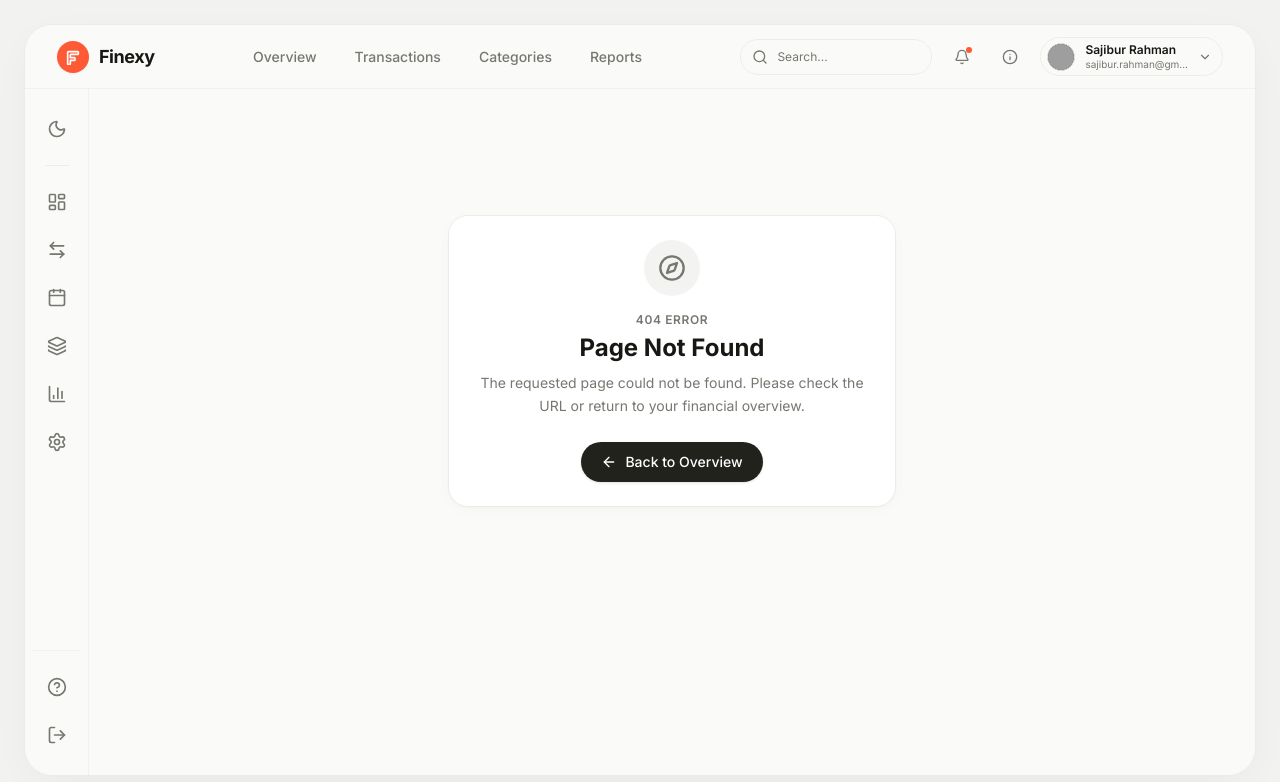
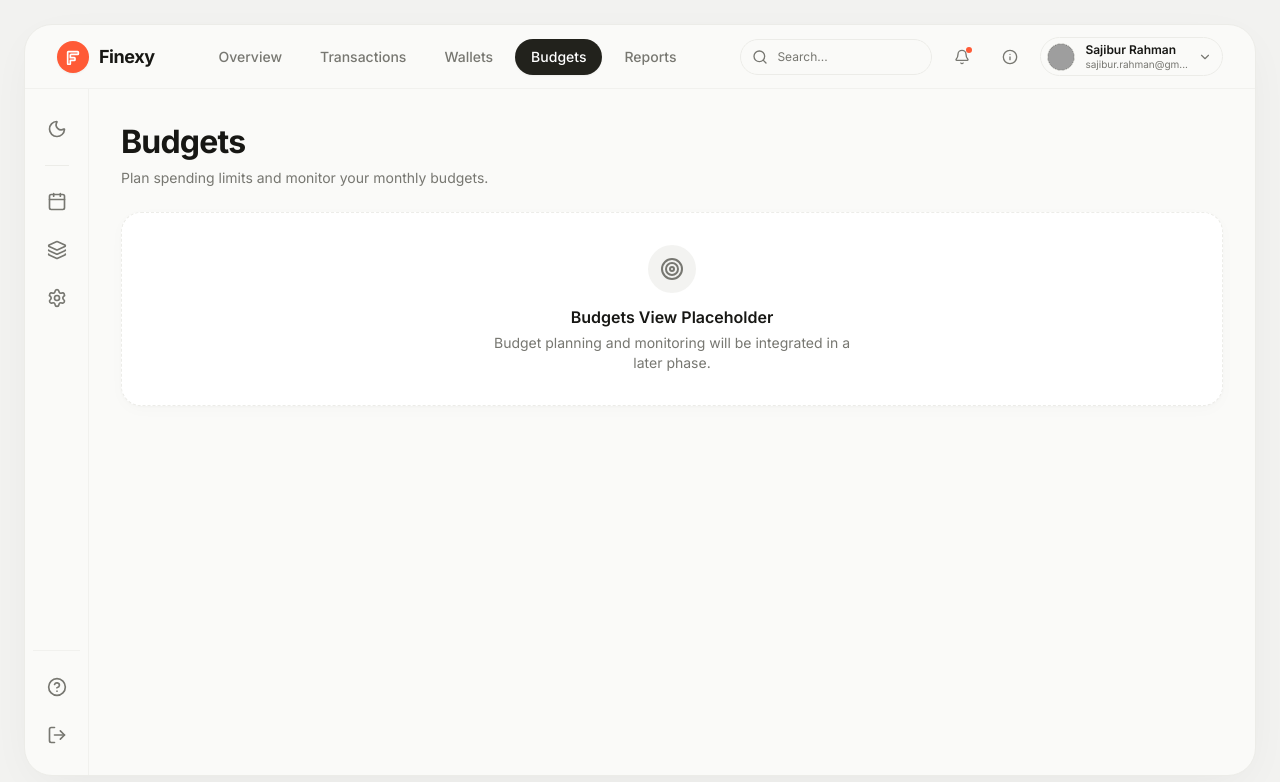
Before and after one commit to alpin278/finexy, a React (Vite) app: page /budgets in a window 1280 px wide. Shown: the top 782 px of the page. Built offline with nearby package versions, Linux system fonts and the light colour scheme; grey boxes are pictures that could not be loaded.

Commit message:
fix(navigation): align Finexy routes with final Figma IA

```diff
--- a/src/components/layout/AppShell.tsx
+++ b/src/components/layout/AppShell.tsx
@@ -5,7 +5,16 @@ import { Sidebar } from './Sidebar';
 import { TopNavigation } from './TopNavigation';
 import { MainContent } from './MainContent';
 import { getActiveTabFromPath, type NavigationTab } from '../../types/navigation';
-import { X, LayoutDashboard, ArrowLeftRight, Layers, BarChart3, Settings } from 'lucide-react';
+import {
+  X,
+  LayoutDashboard,
+  ArrowLeftRight,
+  Wallet,
+  Target,
+  BarChart3,
+  Layers,
+  Settings,
+} from 'lucide-react';
 
 export interface AppShellProps {
   currentTab?: NavigationTab;
@@ -21,11 +30,26 @@ export function AppShell({ currentTab, onNavigate, children, className }: AppShe
   const location = useLocation();
   const activeTab = currentTab || getActiveTabFromPath(location.pathname);
 
-  const navTabs: { id: NavigationTab; label: string; path: string; icon: React.ComponentType<{ className?: string }> }[] = [
+  const primaryNavTabs: {
+    id: NavigationTab;
+    label: string;
+    path: string;
+    icon: React.ComponentType<{ className?: string }>;
+  }[] = [
     { id: 'overview', label: 'Overview', path: '/overview', icon: LayoutDashboard },
     { id: 'transactions', label: 'Transactions', path: '/transactions', icon: ArrowLeftRight },
+    { id: 'wallets', label: 'Wallets', path: '/wallets', icon: Wallet },
+    { id: 'budgets', label: 'Budgets', path: '/budgets', icon: Target },
+    { id: 'reports', label: 'Reports', path: '/reports', icon: BarChart3 },
+  ];
+
+  const utilityNavTabs: {
+    id: NavigationTab;
+    label: string;
+    path: string;
+    icon: React.ComponentType<{ className?: string }>;
+  }[] = [
     { id: 'categories', label: 'Categories', path: '/categories', icon: Layers },
-    { id: 'reports', label: 'Reports', path: '/reports', icon: BarChart3 },
     { id: 'settings', label: 'Settings', path: '/settings', icon: Settings },
   ];
 
@@ -95,7 +119,7 @@ export function AppShell({ currentTab, onNavigate, children, className }: AppShe
 
               {/* Mobile Navigation Links */}
               <div className="py-6 flex flex-col gap-1.5 flex-1">
-                {navTabs.map((tab) => {
+                {primaryNavTabs.map((tab) => {
                   const Icon = tab.icon;
                   const isActive = activeTab === tab.id;
                   return (
@@ -118,6 +142,34 @@ export function AppShell({ currentTab, onNavigate, children, className }: AppShe
                     </Link>
                   );
                 })}
+                <div className="mt-4 pt-4 border-t border-border">
+                  <p className="px-4 pb-2 text-[10px] font-semibold uppercase tracking-wider text-secondary">
+                    Utilities
+                  </p>
+                  {utilityNavTabs.map((tab) => {
+                    const Icon = tab.icon;
+                    const isActive = activeTab === tab.id;
+                    return (
+                      <Link
+                        key={tab.id}
+                        to={tab.path}
+                        onClick={() => {
+                          onNavigate?.(tab.id);
+                          setIsMobileMenuOpen(false);
+                        }}
+                        className={cn(
+                          'flex items-center gap-3 px-4 py-3 rounded-xl text-sm font-medium transition-colors text-left',
+                          isActive
+                            ? 'bg-dark text-white shadow-xs'
+                            : 'text-secondary hover:text-primary hover:bg-surface'
+                        )}
+                      >
+                        <Icon className="w-5 h-5" />
+                        <span>{tab.label}</span>
+                      </Link>
+                    );
+                  })}
+                </div>
               </div>
 
               {/* Mobile Drawer Footer */}
--- a/src/components/layout/Sidebar.tsx
+++ b/src/components/layout/Sidebar.tsx
@@ -3,11 +3,8 @@ import { Link, useLocation } from 'react-router-dom';
 import {
   Sun,
   Moon,
-  LayoutDashboard,
-  ArrowLeftRight,
   Calendar,
   Layers,
-  BarChart3,
   Settings,
   HelpCircle,
   LogOut,
@@ -41,11 +38,8 @@ export function Sidebar({
     path?: string;
     icon: ComponentType<{ className?: string }>;
   }[] = [
-    { id: 'overview', label: 'Overview', tab: 'overview', path: '/overview', icon: LayoutDashboard },
-    { id: 'transactions', label: 'Transactions', tab: 'transactions', path: '/transactions', icon: ArrowLeftRight },
-    { id: 'calendar', label: 'Calendar', tab: 'overview', path: '/overview', icon: Calendar },
+    { id: 'calendar', label: 'Calendar', path: '/overview', icon: Calendar },
     { id: 'categories', label: 'Categories', tab: 'categories', path: '/categories', icon: Layers },
-    { id: 'reports', label: 'Reports', tab: 'reports', path: '/reports', icon: BarChart3 },
     { id: 'settings', label: 'Settings', tab: 'settings', path: '/settings', icon: Settings },
   ];
 
--- a/src/components/layout/TopNavigation.tsx
+++ b/src/components/layout/TopNavigation.tsx
@@ -29,7 +29,8 @@ export function TopNavigation({
   const navTabs: { id: NavigationTab; label: string; path: string }[] = [
     { id: 'overview', label: 'Overview', path: '/overview' },
     { id: 'transactions', label: 'Transactions', path: '/transactions' },
-    { id: 'categories', label: 'Categories', path: '/categories' },
+    { id: 'wallets', label: 'Wallets', path: '/wallets' },
+    { id: 'budgets', label: 'Budgets', path: '/budgets' },
     { id: 'reports', label: 'Reports', path: '/reports' },
   ];
 
--- /dev/null
+++ b/src/pages/BudgetsPage.tsx
@@ -0,0 +1,27 @@
+import { Target } from 'lucide-react';
+import { Card } from '../components/ui/Card';
+
+export function BudgetsPage() {
+  return (
+    <div className="space-y-6 animate-in fade-in-50 duration-200">
+      <div>
+        <h1 className="text-2xl sm:text-[32px] font-bold text-primary tracking-tight">Budgets</h1>
+        <p className="text-xs sm:text-sm text-secondary mt-1">
+          Plan spending limits and monitor your monthly budgets.
+        </p>
+      </div>
+
+      <Card padding="lg" className="border-dashed flex flex-col items-center justify-center py-12 text-center">
+        <div className="w-12 h-12 rounded-full bg-border/60 flex items-center justify-center text-secondary mb-3">
+          <Target className="w-6 h-6" />
+        </div>
+        <h2 className="text-base font-semibold text-primary">Budgets View Placeholder</h2>
+        <p className="text-xs sm:text-sm text-secondary max-w-sm mt-1">
+          Budget planning and monitoring will be integrated in a later phase.
+        </p>
+      </Card>
+    </div>
+  );
+}
+
+export default BudgetsPage;
--- /dev/null
+++ b/src/pages/WalletsPage.tsx
@@ -0,0 +1,27 @@
+import { Wallet } from 'lucide-react';
+import { Card } from '../components/ui/Card';
+
+export function WalletsPage() {
+  return (
+    <div className="space-y-6 animate-in fade-in-50 duration-200">
+      <div>
+        <h1 className="text-2xl sm:text-[32px] font-bold text-primary tracking-tight">Wallets</h1>
+        <p className="text-xs sm:text-sm text-secondary mt-1">
+          Manage your accounts, balances, and payment sources.
+        </p>
+      </div>
+
+      <Card padding="lg" className="border-dashed flex flex-col items-center justify-center py-12 text-center">
+        <div className="w-12 h-12 rounded-full bg-border/60 flex items-center justify-center text-secondary mb-3">
+          <Wallet className="w-6 h-6" />
+        </div>
+        <h2 className="text-base font-semibold text-primary">Wallets View Placeholder</h2>
+        <p className="text-xs sm:text-sm text-secondary max-w-sm mt-1">
+          Wallet management will be integrated in a later phase.
+        </p>
+      </Card>
+    </div>
+  );
+}
+
+export default WalletsPage;
--- a/src/types/navigation.ts
+++ b/src/types/navigation.ts
@@ -1,4 +1,11 @@
-export type NavigationTab = 'overview' | 'transactions' | 'categories' | 'reports' | 'settings';
+export type NavigationTab =
+  | 'overview'
+  | 'transactions'
+  | 'wallets'
+  | 'budgets'
+  | 'reports'
+  | 'categories'
+  | 'settings';
 
 export interface NavItem {
   id: NavigationTab;
@@ -23,6 +30,8 @@ export interface UserProfile {
 export function getActiveTabFromPath(pathname: string): NavigationTab | null {
   if (pathname === '/' || pathname === '/overview' || pathname.startsWith('/overview/')) return 'overview';
   if (pathname === '/transactions' || pathname.startsWith('/transactions/')) return 'transactions';
+  if (pathname === '/wallets' || pathname.startsWith('/wallets/')) return 'wallets';
+  if (pathname === '/budgets' || pathname.startsWith('/budgets/')) return 'budgets';
   if (pathname === '/categories' || pathname.startsWith('/categories/')) return 'categories';
   if (pathname === '/reports' || pathname.startsWith('/reports/')) return 'reports';
   if (pathname === '/settings' || pathname.startsWith('/settings/')) return 'settings';
```
Also changed, not shown: src/router/AppRouter.tsx (+10 -0 lines).
